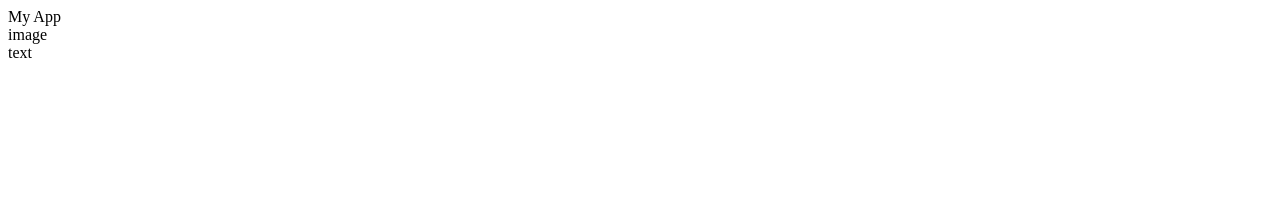
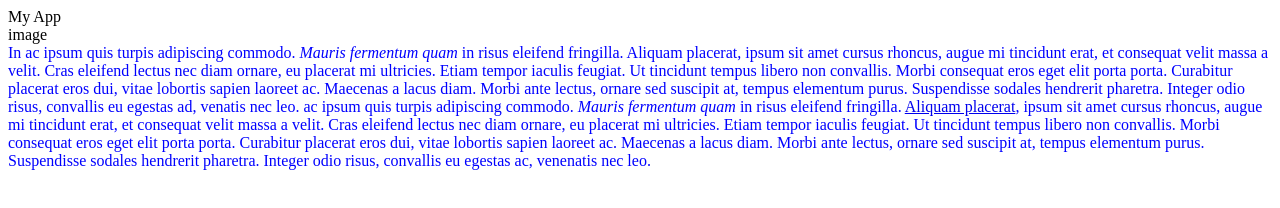
Before and after one commit to Pethaf/ud304, a plain HTML site: page portfolio/toplist/index.html in a window 1280 px wide. Drawn offline with Linux system fonts and the light colour scheme.

Commit message:
More changes

```diff
--- a/portfolio/toplist/index.html
+++ b/portfolio/toplist/index.html
@@ -1,10 +1,17 @@
+<!DOCTYPE HTML>
 <html>
+
 <head>
-
+	<link rel="stylesheet" type="text/css" href="style.css">
+	<title>
+		My First App.
+	</title>
 </head>
-<div class = "Title">My App</div>
-<div class="app">
-<div class = "screenshot">image</div>
-<div class= "description">text</div>
+<body>
+	<div class = "Title">My App</div>
+	<div class="app">
+	<div class = "screenshot">image</div>
+	<div class= "description">In ac ipsum quis turpis adipiscing commodo. <em>Mauris fermentum quam</em> in risus eleifend fringilla. Aliquam placerat, ipsum sit amet cursus rhoncus, augue mi tincidunt erat, et consequat velit massa a velit. Cras eleifend lectus nec diam ornare, eu placerat mi ultricies. Etiam tempor iaculis feugiat. Ut tincidunt tempus libero non convallis. Morbi consequat eros eget elit porta porta. Curabitur placerat eros dui, vitae lobortis sapien laoreet ac. Maecenas a lacus diam. Morbi ante lectus, ornare sed suscipit at, tempus elementum purus. Suspendisse sodales hendrerit pharetra. Integer odio risus, convallis eu egestas ad, venatis nec leo. ac ipsum quis turpis adipiscing commodo. <em>Mauris fermentum quam</em> in risus eleifend fringilla. <a href="#">Aliquam placerat</a>, ipsum sit amet cursus rhoncus, augue mi tincidunt erat, et consequat velit massa a velit. Cras eleifend lectus nec diam ornare, eu placerat mi ultricies. Etiam tempor iaculis feugiat. Ut tincidunt tempus libero non convallis. Morbi consequat eros eget elit porta porta. Curabitur placerat eros dui, vitae lobortis sapien laoreet ac. Maecenas a lacus diam. Morbi ante lectus, ornare sed suscipit at, tempus elementum purus. Suspendisse sodales hendrerit pharetra. Integer odio risus, convallis eu egestas ac, venenatis nec leo.</div>
 </div>
+</body>
 </html>
--- a/portfolio/toplist/style.css
+++ b/portfolio/toplist/style.css
@@ -1,4 +1,4 @@
 .description
 {
-	color:red;
+	color:#0000FF;
 }
```
